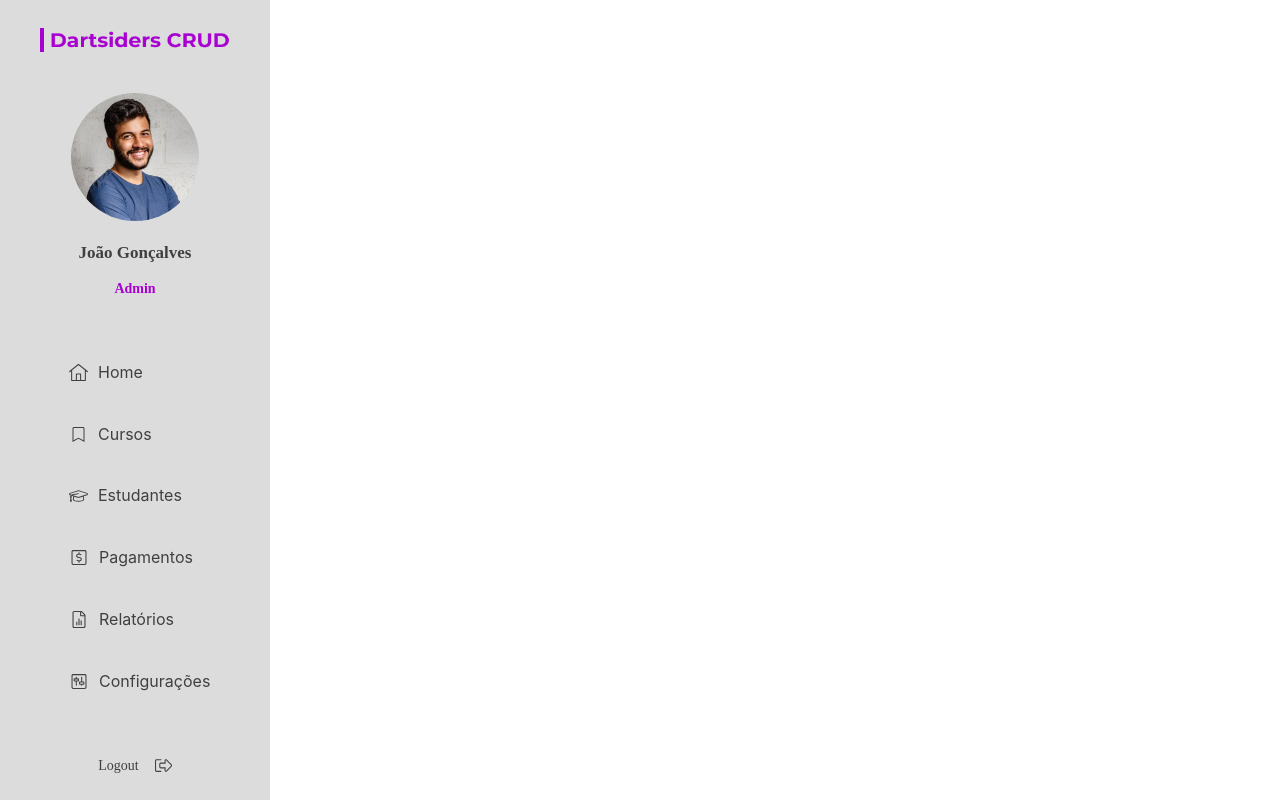
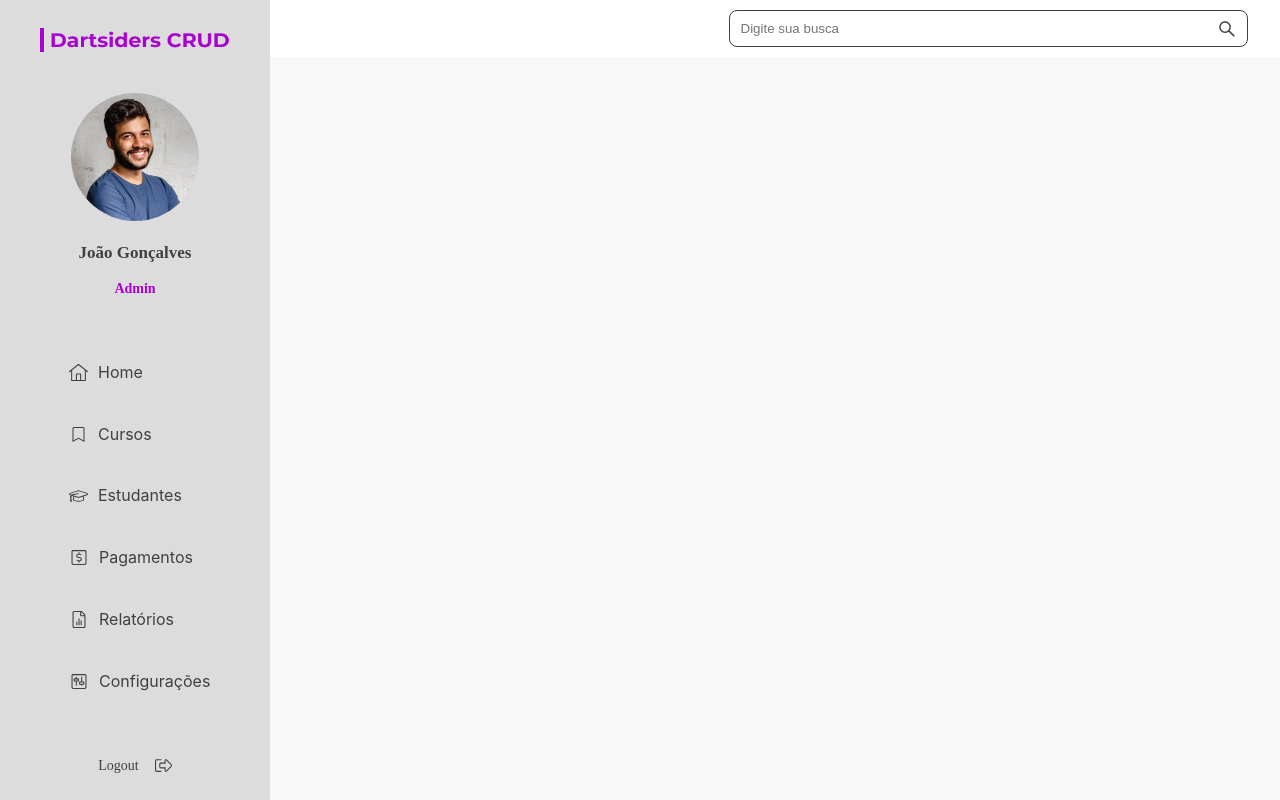
Before and after one commit to Renangenito/DartSiders, a React (Create React App) app: page / in a window 1280 px wide. Built offline with nearby package versions, Linux system fonts and the light colour scheme; the HTML template or start-up script is replaced by a standard one.

Commit message:
criando_a_barra_de_pesquisa

```diff
--- a/src/App.css
+++ b/src/App.css
@@ -1,5 +1,8 @@
 .App {
   text-align: center;
+  width: 100%;
+  height: 100vh;
+  background-color: #f8f8f8;
 }
 
 .App-logo {
--- a/src/App.js
+++ b/src/App.js
@@ -1,10 +1,12 @@
 import './App.css';
+import BarraPesquisa from './Components/Layout/BarraPesquisa';
 import SideBar from './Components/Layout/SideBar';
 
 function App() {
   return (
     <div className="App">
       <SideBar />
+      <BarraPesquisa />
     </div>
   );
 }
--- /dev/null
+++ b/src/Components/Layout/BarraPesquisa/BarraPesquisa.module.css
@@ -0,0 +1,36 @@
+.barraPesquisa {
+    width: 100%;
+    height: 57px;
+    display: flex;
+    flex-direction: column;
+    justify-content: center;
+    align-items: end;
+    background-color: #ffffff;
+}
+
+.barraInput {
+    width: 517px;
+    height: 35px;
+    display: flex;
+    justify-content: space-between;
+    align-items: center;
+    background: #FFFFFF;
+    border: 1px solid #404040;
+    border-radius: 8px;
+    margin-right: 32px;
+}
+
+.barraInput input{
+    width: 90%;
+    height: 80%;
+    outline: none;
+    border: none;
+    border-radius: 8px;
+    padding: 0 10.5px;
+}
+.barraInput svg{
+    font-size: 20px;
+    color: #404040;
+    margin-right: 10.5px;
+    cursor: pointer;
+}
--- /dev/null
+++ b/src/Components/Layout/BarraPesquisa/index.js
@@ -0,0 +1,15 @@
+import styles from './BarraPesquisa.module.css';
+import { AiOutlineSearch } from "react-icons/ai";
+
+function BarraPesquisa() {
+    return (
+        <div className={styles.barraPesquisa}>
+            <div className={styles.barraInput}>
+                <input type="text" placeholder="Digite sua busca" />
+                <AiOutlineSearch />
+            </div>
+        </div>
+    );
+}
+
+export default BarraPesquisa;
```
